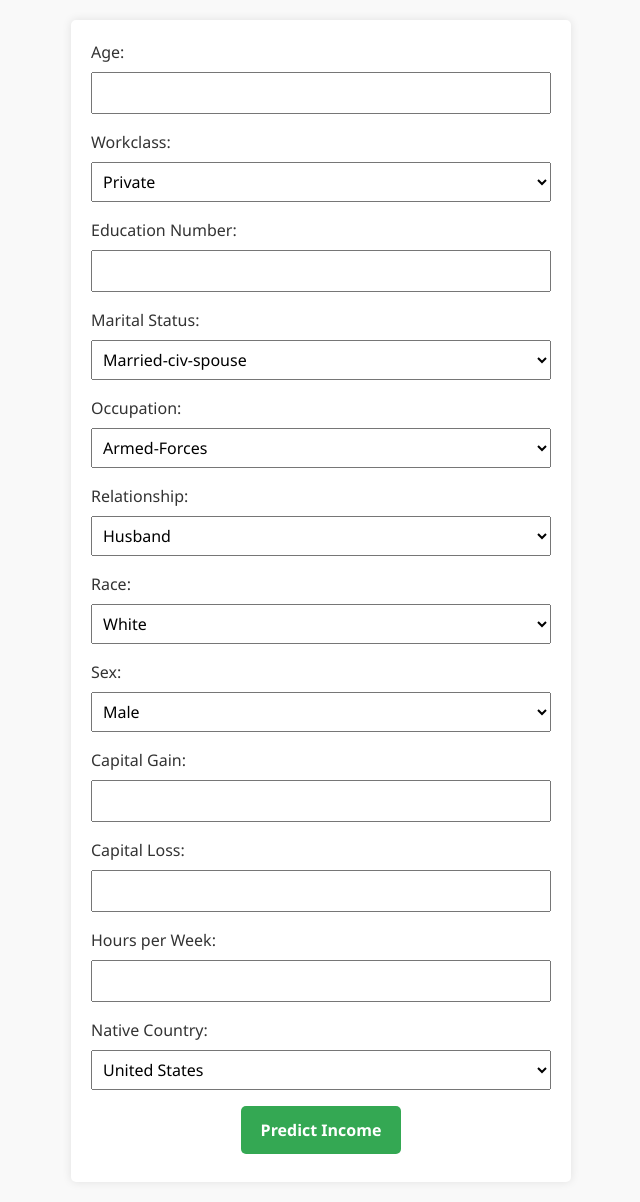
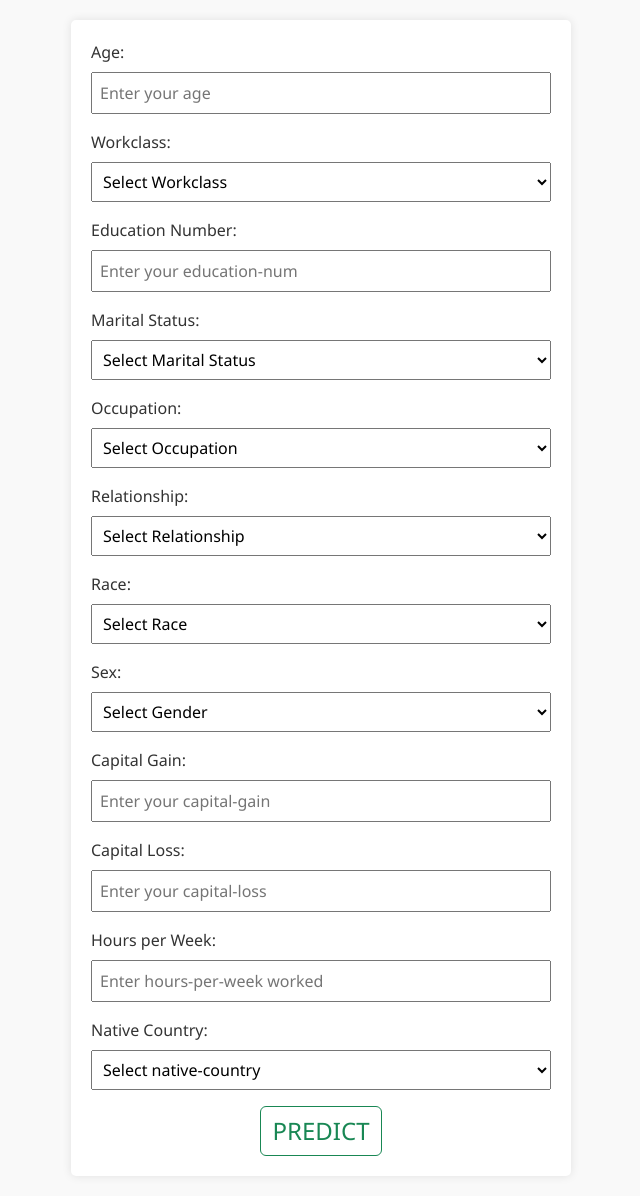
Before and after one commit to JunaidK0012/Income_Classification, a Flask app: page /predictdata in a window 1280 px wide. Shown: the part 88-1290 px from the top of the page, without its empty margins (319-959 px from the left). After the commit the page ends 1267 px from the top, so only its background shows below. Run offline with Flask 3, Linux system fonts and the light colour scheme.

Commit message:
Final Commit

```diff
--- a/templates/pred.html
+++ b/templates/pred.html
@@ -104,12 +104,13 @@
         <h1>Income Prediction Form</h1>
     </header>
 
-    <form action="{{ url_for('predict')}}" method="post"></formaction>
+    <form action="{{ url_for('predict')}}" method="post">
         <label for="age">Age:</label>
-        <input type="number" id="age" name="age" min="1" max="100" required>
+        <input type="number" placeholder="Enter your age" id="age" name="age" min="1" max="100" required>
 
         <label for="workclass">Workclass:</label>
         <select id="workclass" name="workclass" required>
+            <option value="" disabled selected>Select Workclass</option>
             <option value="private">Private</option>
             <option value="Self-emp-not-inc">Self-emp-not-inc</option>
             <option value="Self-emp-inc">Self-emp-inc</option>
@@ -125,11 +126,11 @@
         </select>
 
         <label for="education-num">Education Number:</label>
-        <input type="number" id="education-num" name="education-num" min="1" max="12" required>
+        <input type="number" placeholder="Enter your education-num" id="education-num" name="education-num" min="1" max="12" required>
 
         <label for="marital-status">Marital Status:</label>
         <select id="marital-status" name="marital-status" required>
-
+            <option value="" disabled selected>Select Marital Status</option>
             <option value="Married-civ-spouse">Married-civ-spouse</option>
             <option value="Married-AF-spouse">Married-AF-spouse</option>
             <option value="Married-spouse-absent">Married-spouse-absent</option>
@@ -143,6 +144,7 @@
 
         <label for="occupation">Occupation:</label>
         <select id="occupation" name="occupation" required>
+            <option value="" disabled selected>Select Occupation</option>
             <option value="Armed-Forces">Armed-Forces</option>
             <option value="Tech-support">Tech-support</option>
             <option value="Exec-managerial">Exec-managerial</option>
@@ -164,6 +166,7 @@
 
         <label for="relationship">Relationship:</label>
         <select id="relationship" name="relationship"  onchange="updateGenderDropdown()" required>
+            <option value="" disabled selected>Select Relationship</option>
             <option value="Husband">Husband</option>
             <option value="Wife">Wife</option>
             <option value="Unmarried">Unmarried</option>
@@ -176,6 +179,7 @@
 
         <label for="race">Race:</label>
         <select id="race" name="race" required>
+            <option value="" disabled selected>Select Race</option>
             <option value="White">White</option>
             <option value="Black">Black</option>
             <option value="Asian-Pac-Islander">Asian-Pac-Islander</option>
@@ -186,6 +190,7 @@
 
         <label for="sex">Sex:</label>
         <select id="sex" name="sex" required>
+            <option value="" disabled selected>Select Gender</option>
             <option value="male">Male</option>
             <option value="female">Female</option>
             <!-- Add more options as needed -->
@@ -193,16 +198,17 @@
         </select>
 
         <label for="capital-gain">Capital Gain:</label>
-        <input type="number" id="capital-gain" name="capital-gain" required>
+        <input type="number" placeholder="Enter your capital-gain" id="capital-gain" name="capital-gain" required>
 
         <label for="capital-loss">Capital Loss:</label>
-        <input type="number" id="capital-loss" name="capital-loss" required>
+        <input type="number" placeholder="Enter your capital-loss" id="capital-loss" name="capital-loss" required>
 
         <label for="hours-per-week">Hours per Week:</label>
-        <input type="number" id="hours-per-week" name="hours-per-week" min="1" max="168" required>
+        <input type="number" placeholder="Enter hours-per-week worked" id="hours-per-week" name="hours-per-week" min="1" max="168" required>
 
         <label for="native-country">Native Country:</label>
         <select id="native-country" name="native-country" required>
+            <option value="" disabled selected>Select native-country</option>
             <option value="United-States">United States</option>
             <option value="Cuba">Cuba</option>
             <option value="Jamaica">Jamaica</option>
@@ -250,8 +256,13 @@
 
         </select>
 
-        <button type="submit">Predict Income</button>
-        <h2>{{results}}</h2>
+        <button type="submit" class="btn btn-outline-success" style="font-size: 1.5em">PREDICT</button>
+        {% if request.method == 'POST' %}
+        <div class="card text-bg-success mb-2 mt-2 " style="width: 60%; margin-left: 88px">
+            <div class="card-body">
+              <h5 class="card-title" style="font-size: 1.5em;">INCOME {{results}}</h5>
+        </div>
+        {% endif %}
     </form>
 
 </body>
```
Also changed, not shown: templates/index.html (+6 -2 lines).
